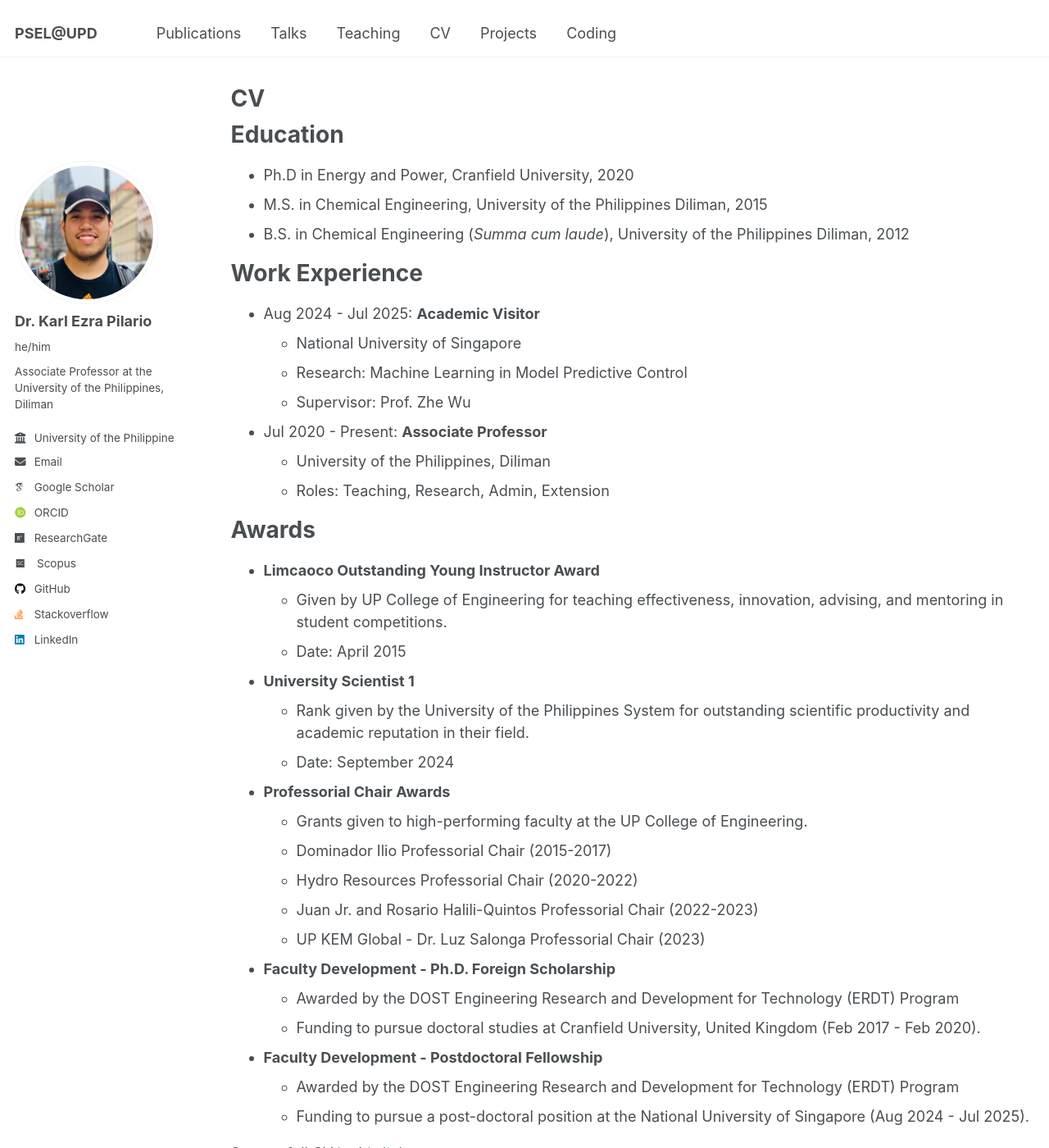
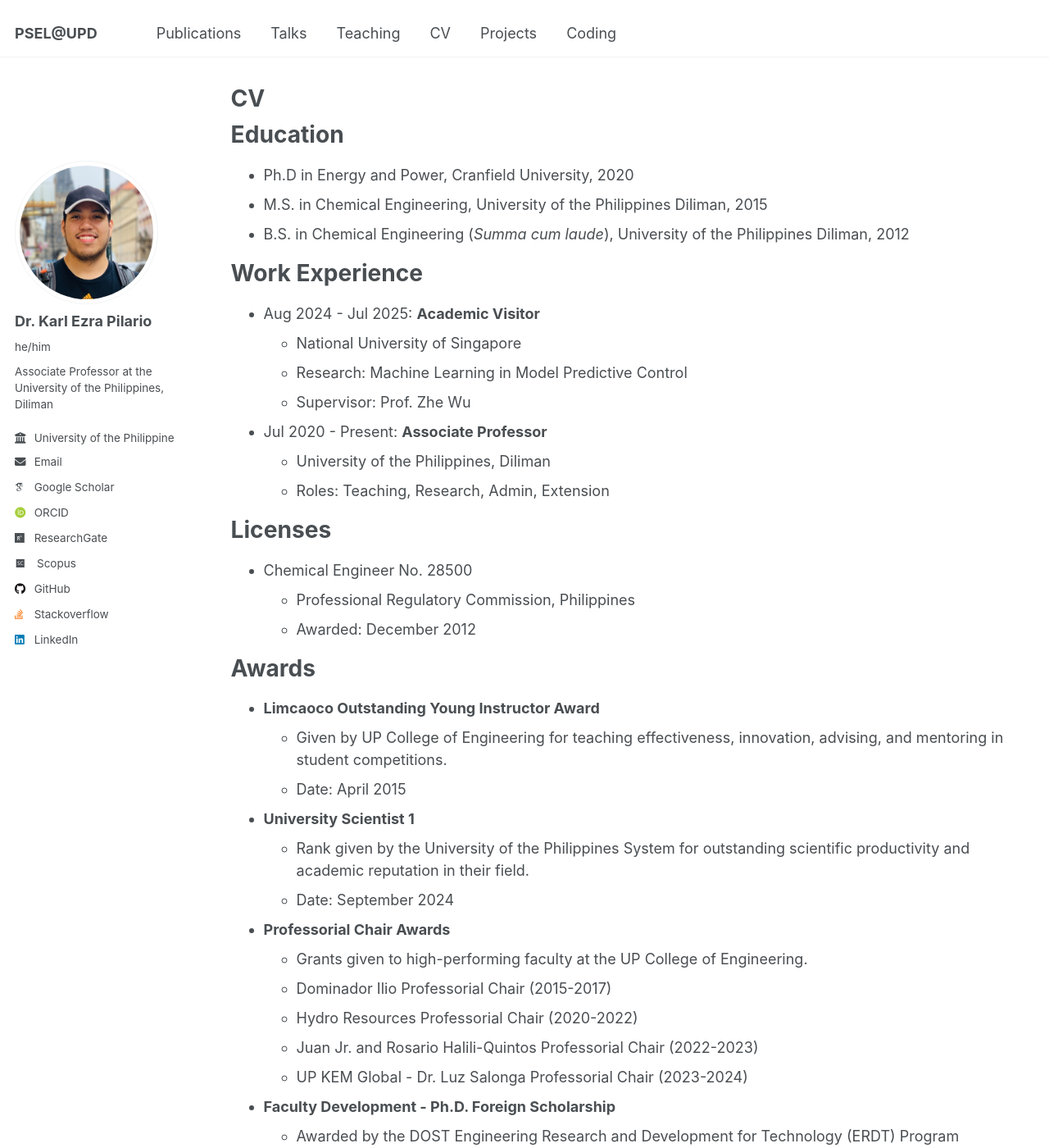
Before and after one commit to kspilario/kspilario.github.io, a Jekyll site: the page built from _pages/cv.md, in a window 1280 px wide and 1400 px high. Shown: the whole window at 82% size. Built offline with Jekyll 4.4.1, drawn with Linux system fonts in a browser that asks for light colours; some web fonts are replaced.

Commit message:
Update cv.md

```diff
--- a/_pages/cv.md
+++ b/_pages/cv.md
@@ -26,6 +26,12 @@ Work Experience
   * University of the Philippines, Diliman
   * Roles: Teaching, Research, Admin, Extension
 
+Licenses
+======
+* Chemical Engineer No. 28500
+  * Professional Regulatory Commission, Philippines
+  * Awarded: December 2012
+
 Awards
 ======
 * **Limcaoco Outstanding Young Instructor Award**
@@ -39,7 +45,7 @@ Awards
   * Dominador Ilio Professorial Chair (2015-2017)
   * Hydro Resources Professorial Chair (2020-2022)
   * Juan Jr. and Rosario Halili-Quintos Professorial Chair (2022-2023)
-  * UP KEM Global - Dr. Luz Salonga Professorial Chair (2023)
+  * UP KEM Global - Dr. Luz Salonga Professorial Chair (2023-2024)
 * **Faculty Development - Ph.D. Foreign Scholarship**
   * Awarded by the DOST Engineering Research and Development for Technology (ERDT) Program
   * Funding to pursue doctoral studies at Cranfield University, United Kingdom (Feb 2017 - Feb 2020).
```
